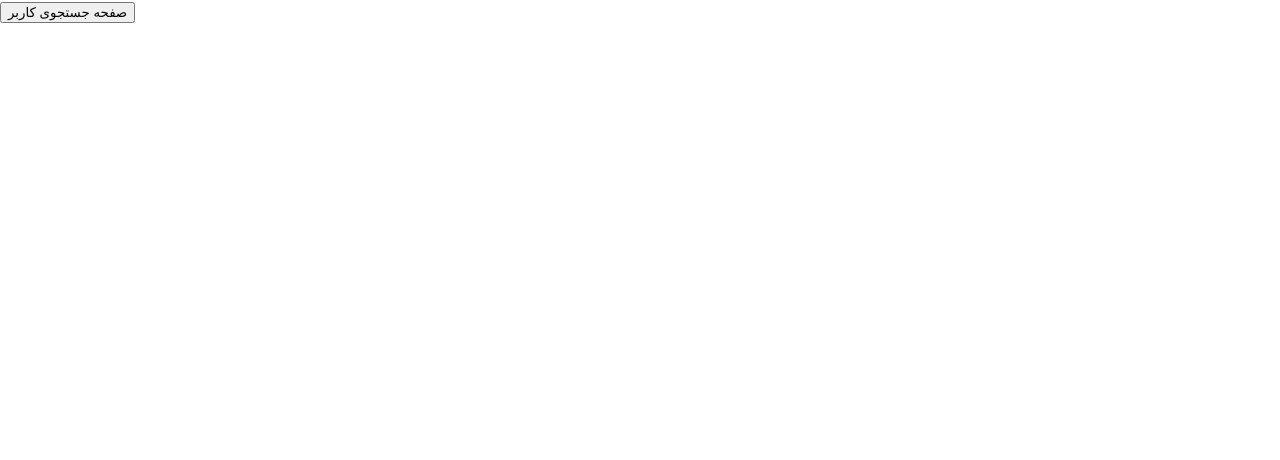
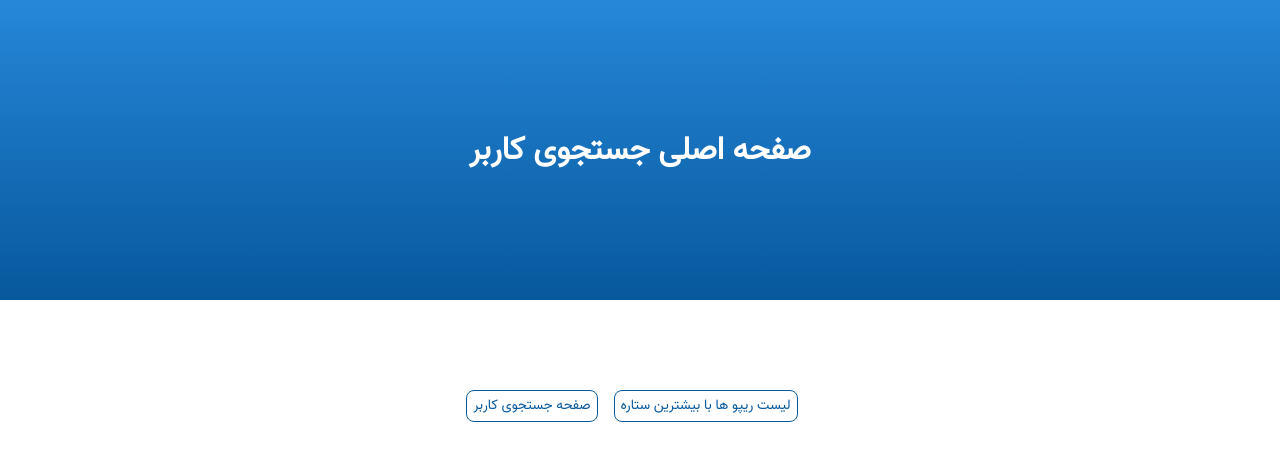
Before and after one commit to reza-soufi/github-user, a Next.js app: page / in a window 1280 px wide. Shown: the top 460 px of the page. Built offline with nearby package versions, Linux system fonts and the light colour scheme.

Commit message:
add link buttons to home page

```diff
--- a/pages/index.tsx
+++ b/pages/index.tsx
@@ -12,9 +12,17 @@ export default function Home() {
         <link rel="icon" href="/favicon.ico" />
       </Head>
       <main>
-          <Link href="/defunkt">
-              <button> صفحه جستجوی کاربر </button>
-          </Link>
+          <div className={styles.header}>
+              <h1> صفحه اصلی جستجوی کاربر </h1>
+          </div>
+         <div className={styles.btn_box}>
+             <Link href="/defunkt">
+                 <button> صفحه جستجوی کاربر </button>
+             </Link>
+             <Link href="/most-popular">
+                 <button> لیست ریپو ها با بیشترین ستاره </button>
+             </Link>
+         </div>
       </main>
     </>
   )
--- a/styles/home.module.scss
+++ b/styles/home.module.scss
@@ -0,0 +1,33 @@
+@import "variables";
+
+.header{
+  background: linear-gradient(360deg, $dark-blue 0%, #2687D9 100%);
+  height: 300px;
+  display: flex;
+  justify-content: center;
+  align-items: center;
+  h1{
+    color: $white;
+  }
+}
+.btn_box{
+  display: flex;
+  justify-content: center;
+  align-items: center;
+  margin-top: 50px;
+  button{
+    margin-right: 1rem;
+    height: 2rem;
+    border-radius: 0.5rem;
+    border: 1px solid $dark-blue;
+    margin-top: 2.5rem;
+    background: none;
+    outline: none;
+    color: $dark-blue;
+    font-size: 0.875rem;
+    font-weight: 500;
+    line-height: 1.375rem;
+    font-family: Vazir, Tahoma, sans-serif;
+    cursor: pointer;
+  }
+}
```
Also changed, not shown: pages/most-popular.tsx (added, +11 -0 lines).
